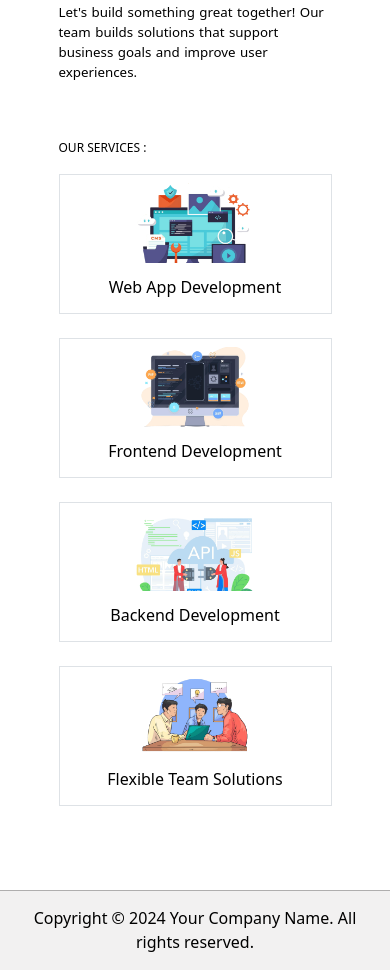
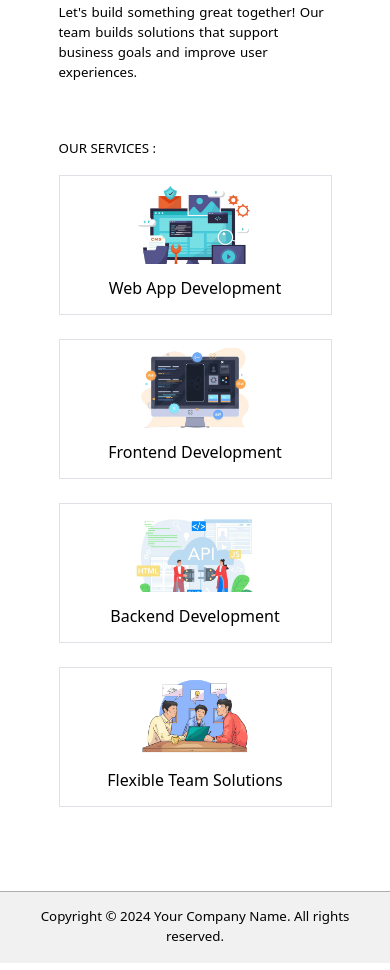
Before and after one commit to daniel-0104/mcl, a plain HTML site: page service.html in a window 390 px wide. Shown: the part 176-1146 px from the top of the page. Drawn offline with nearby package versions, Linux system fonts and the light colour scheme.

Commit message:
footer commit

```diff
--- a/style.css
+++ b/style.css
@@ -91,9 +91,7 @@ html,body{
     #footer > div{
         display: block !important;
         text-align: center;
-    }
-    #developer{
-        display: none !important;
+        font-size: 10pt;
     }
 }
 /*.......................................... footer end ................................... */
@@ -339,7 +337,7 @@ html,body{
     }
     #service-title > div > label{
         margin-top: 40px;
-        font-size: 9pt;
+        font-size: 10pt;
     }
 }
 /*.......................................... service title end ................................... */
```
